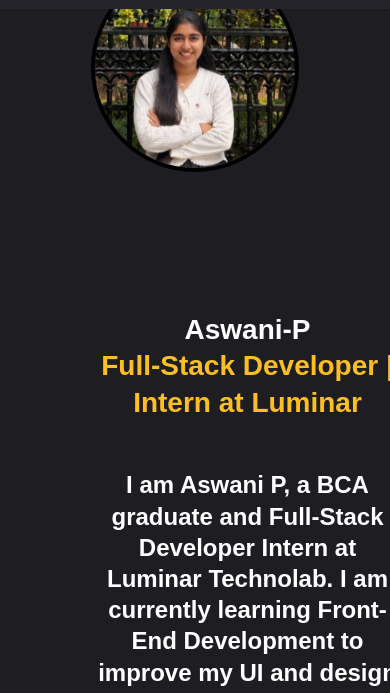
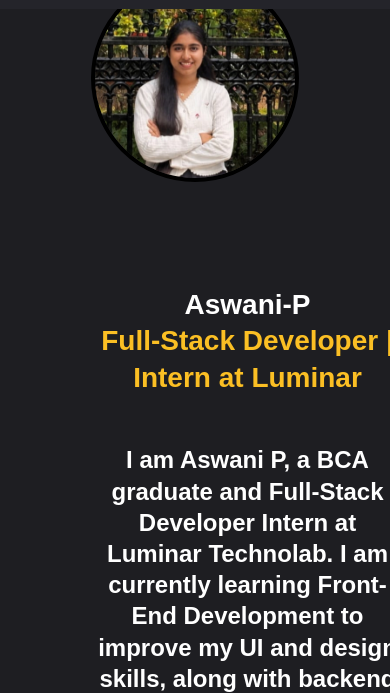
Before and after one commit to aswani-py/Portfolio, a plain HTML site: page index.html in a window 390 px wide. Shown: the part 126-819 px from the top of the page. Drawn offline with Linux system fonts and the light colour scheme.

Commit message:
home height fix

```diff
--- a/portfolio.css
+++ b/portfolio.css
@@ -317,6 +317,22 @@ body{
   line-height: 1.3 !important;
 }
 
+#home {
+  height: auto !important;
+  min-height: 100vh !important;
+}
+.main {
+  justify-content: flex-start !important;
+  padding-top: 10px !important;
+}
+.container h1 {
+  margin-top: 15px !important;
+}
+.container p {
+  font-size: 16px !important;
+  line-height: 1.5 !important;
+}
+
   #home h1, h1 {
     font-size: 28px !important;
     line-height: 1.3;
```
